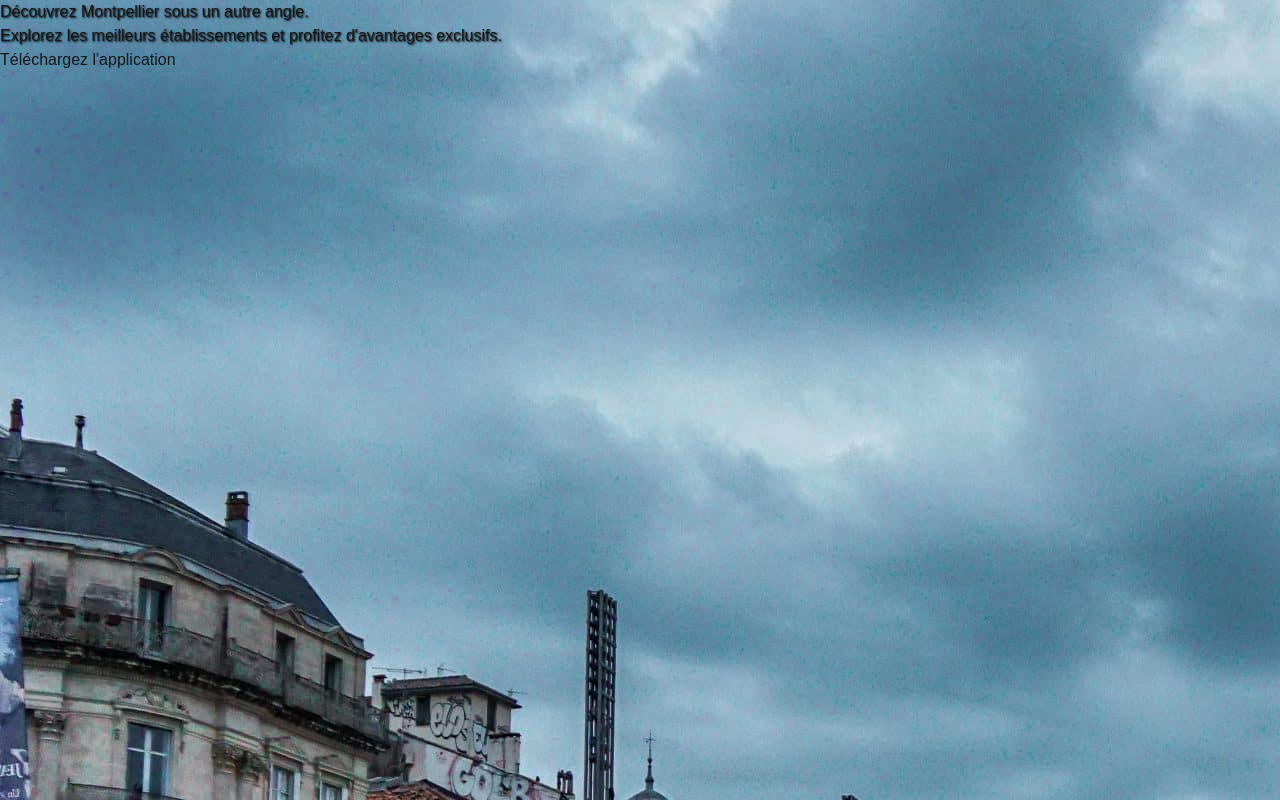
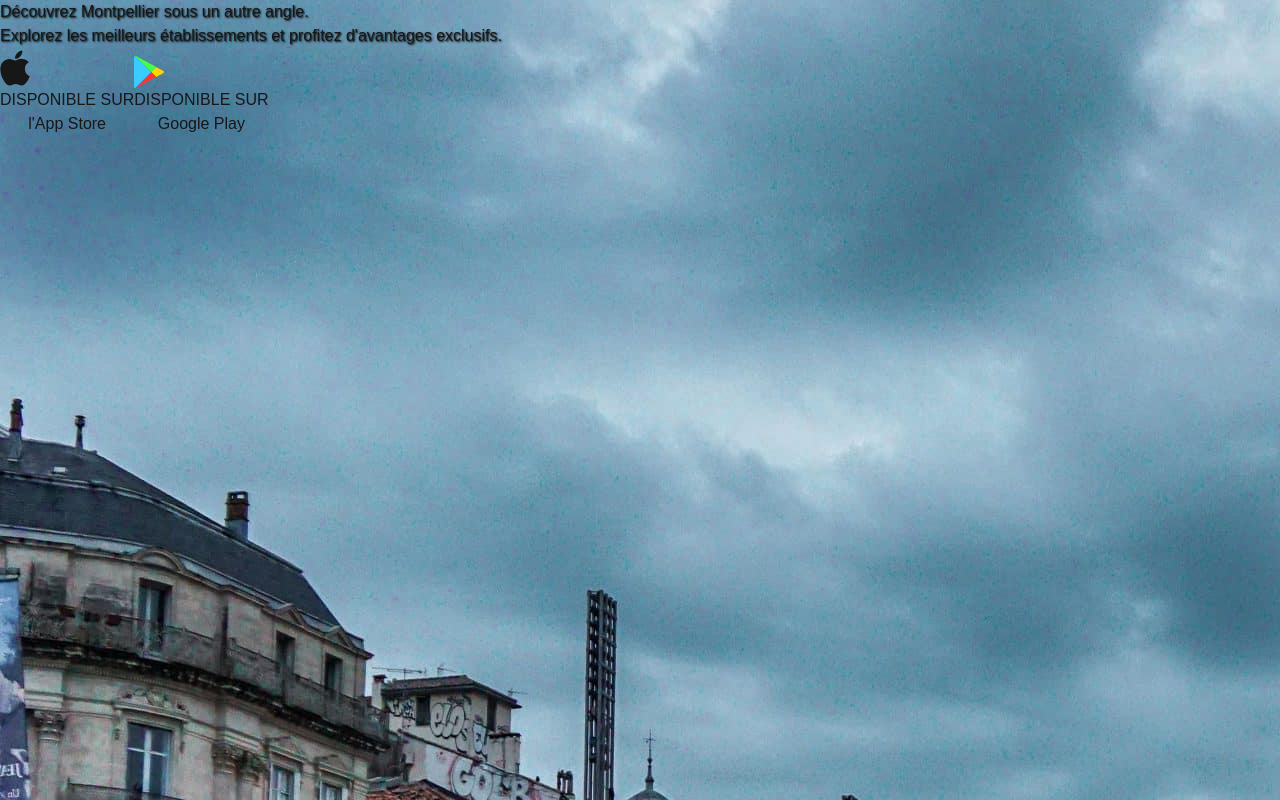
Before and after one commit to Sharko303/ma-ville-moi-site, a Next.js app in the folder montpellieretmoi/: page / in a window 1280 px wide. Shown: the top 800 px of the page. Built offline with nearby package versions, Linux system fonts and the light colour scheme.

Commit message:
add two buttons apple and google on top

```diff
--- a/montpellieretmoi/src/app/page.tsx
+++ b/montpellieretmoi/src/app/page.tsx
@@ -139,12 +139,62 @@ export default function Home() {
           Explorez les meilleurs établissements et profitez d&apos;avantages
           exclusifs.
         </p>
-        <a
-          href="#download"
-          className="bg-blue-500 text-white px-6 py-3 rounded-md hover:bg-blue-600 transition"
-        >
-          Téléchargez l&apos;application
-        </a>
+        <div className="grid grid-cols-2 gap-4">
+          <a href="https://www.apple.com/fr/app-store/" className="transition">
+            <button
+              type="button"
+              className="flex items-center justify-center w-48 mt-3 text-white bg-black h-14 rounded-xl"
+            >
+              <div className="mr-3">
+                <svg viewBox="0 0 384 512" width="30">
+                  <path
+                    fill="currentColor"
+                    d="M318.7 268.7c-.2-36.7 16.4-64.4 50-84.8-18.8-26.9-47.2-41.7-84.7-44.6-35.5-2.8-74.3 20.7-88.5 20.7-15 0-49.4-19.7-76.4-19.7C63.3 141.2 4 184.8 4 273.5q0 39.3 14.4 81.2c12.8 36.7 59 126.7 107.2 125.2 25.2-.6 43-17.9 75.8-17.9 31.8 0 48.3 17.9 76.4 17.9 48.6-.7 90.4-82.5 102.6-119.3-65.2-30.7-61.7-90-61.7-91.9zm-56.6-164.2c27.3-32.4 24.8-61.9 24-72.5-24.1 1.4-52 16.4-67.9 34.9-17.5 19.8-27.8 44.3-25.6 71.9 26.1 2 49.9-11.4 69.5-34.3z"
+                  ></path>
+                </svg>
+              </div>
+              <div>
+                <div className="text-xs">DISPONIBLE SUR</div>
+                <div className="-mt-1 font-sans text-xl font-semibold">
+                  l'App Store
+                </div>
+              </div>
+            </button>
+          </a>
+          <a href="https://play.google.com/store/games" className="transition">
+            <button
+              type="button"
+              className="flex items-center justify-center w-48 mt-3 text-white bg-black rounded-lg h-14"
+            >
+              <div className="mr-3">
+                <svg viewBox="30 336.7 120.9 129.2" width="30">
+                  <path
+                    fill="#FFD400"
+                    d="M119.2,421.2c15.3-8.4,27-14.8,28-15.3c3.2-1.7,6.5-6.2,0-9.7  c-2.1-1.1-13.4-7.3-28-15.3l-20.1,20.2L119.2,421.2z"
+                  ></path>
+                  <path
+                    fill="#FF3333"
+                    d="M99.1,401.1l-64.2,64.7c1.5,0.2,3.2-0.2,5.2-1.3  c4.2-2.3,48.8-26.7,79.1-43.3L99.1,401.1L99.1,401.1z"
+                  ></path>
+                  <path
+                    fill="#48FF48"
+                    d="M99.1,401.1l20.1-20.2c0,0-74.6-40.7-79.1-43.1  c-1.7-1-3.6-1.3-5.3-1L99.1,401.1z"
+                  ></path>
+                  <path
+                    fill="#3BCCFF"
+                    d="M99.1,401.1l-64.3-64.3c-2.6,0.6-4.8,2.9-4.8,7.6  c0,7.5,0,107.5,0,113.8c0,4.3,1.7,7.4,4.9,7.7L99.1,401.1z"
+                  ></path>
+                </svg>
+              </div>
+              <div>
+                <div className="text-xs">DISPONIBLE SUR</div>
+                <div className="-mt-1 font-sans text-xl font-semibold">
+                  Google Play
+                </div>
+              </div>
+            </button>
+          </a>
+        </div>
       </section>
       {/* Section Fonctionnalités */}
       <section className="py-20 px-6 section" id="features">
@@ -357,7 +407,7 @@ export default function Home() {
           <div className="feature p-6 bg-white shadow-md rounded-md text-gray-800 ">
             <h3 className="text-2xl font-bold mb-2">Etape 3</h3>
             <p className="text-gray-600">
-            Jouez au jeu grâce à votre téléphone.
+              Jouez au jeu grâce à votre téléphone.
             </p>
             <Spline
               scene="https://prod.spline.design/CmgToJ93I6e4R6uA/scene.splinecode"
@@ -369,8 +419,8 @@ export default function Home() {
           <div className="feature p-6 bg-white shadow-md rounded-md text-gray-800 ">
             <h3 className="text-2xl font-bold mb-2">Etape 4</h3>
             <p className="text-gray-600">
-              Rendez-vous dans l&apos;établissement dont vous disposez un
-              qrcode de réduction
+              Rendez-vous dans l&apos;établissement dont vous disposez un qrcode
+              de réduction
             </p>
             <div className="flex justify-center m-8">
               <img src="logo-qr.png" alt="QR Code" className="h-32 w-auto" />
```
